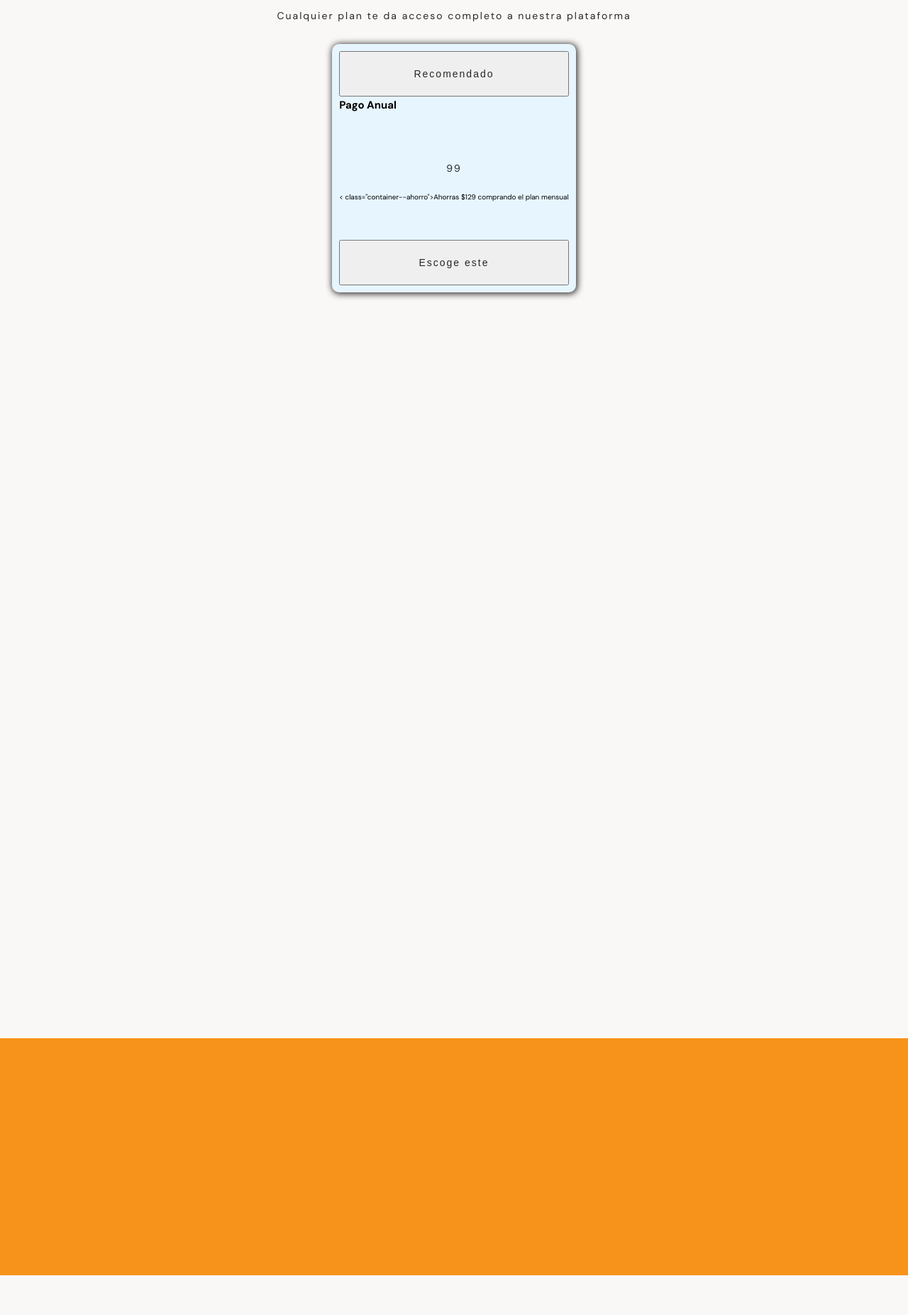
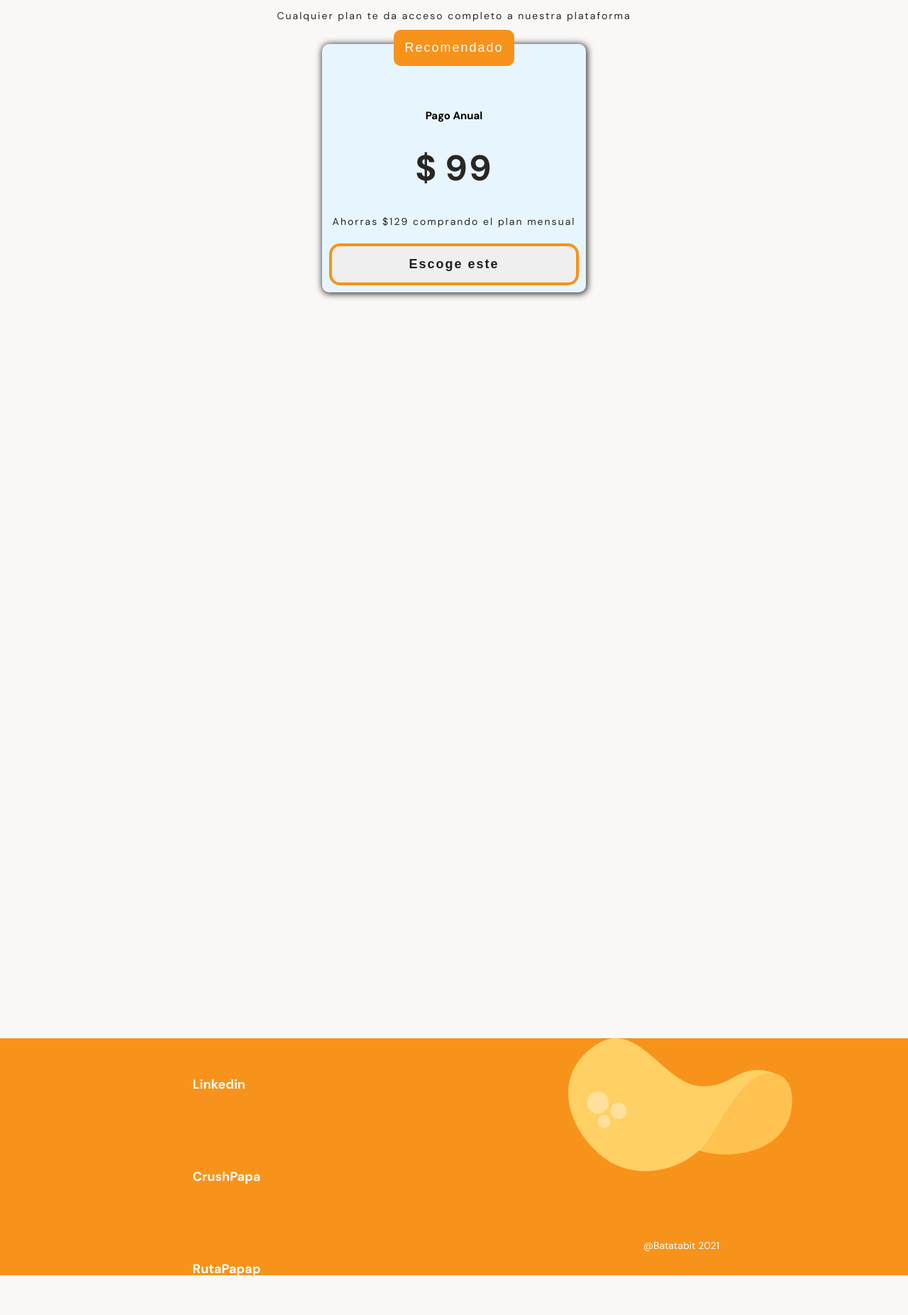
Before and after one commit to Christiano0407/git_Projects, a website: page src/html/indexApp.html in a window 1280 px wide. Shown: the part 5090-6943 px from the top of the page at 71% size. Before the commit the page ends 6887 px from the top, so only its background shows below. Drawn offline with nearby package versions, Linux system fonts and the light colour scheme; a web font is replaced by a local one.

Commit message:
batata-pre

```diff
--- a/src/css/main.css
+++ b/src/css/main.css
@@ -622,7 +622,7 @@ grid-template-areas: "logo"
     justify-self: center;
     margin: 0 auto;
     padding: 1rem;
-    text-decoration: cadetblue;
+    text-align: center;
     color: var(--Warm-black1);
     letter-spacing: .2rem;
     font-size: var(--font-sizes-sans-small);
@@ -653,24 +653,111 @@ grid-template-areas: "logo"
 }
 .container--plan__pago .container--buttom1 {
     grid-area: buttom1;
+    position: relative;
+    z-index: 1;
+    align-self: flex-start;
+    justify-self: center;
+    margin-top: -3rem;
+
+    border: none;
+    border-radius: 1rem;
+    background-color: var(--Bitcoin-orange);
+    padding: .5rem;
+}
+.container--buttom1 p {
+    color: var(--just-White);
+    font-size: var(--font-sizes-sans-normal);
 }
 .container--plan__pago .container--pagos {
   grid-area: pagos;
+  align-self: center;
+  justify-self: center;
+}
+.container--pagos h2 {
+    font-size: var(--fonts-sizes-sans-large);
+    color: var(--Warm-black);
 }
 .container--plan__pago .container--money {
  grid-area: money;
+ align-self: center;
+ justify-self: center;
+ font-size: 5rem;
+ color: var(--Warm-black1);
+ font-weight: bold;
+}
+.container--money::before {
+    content: "$";
+    margin-right: 1rem;
 }
 .container--plan__pago .container--ahorro {
  grid-area: ahorros;
+ justify-self: center;
+ align-self: center;
+ color: var(--Warm-black1);
+ font-size: var(--font-sizes-sans-small);
+ padding: .5rem;
 }
-.container--plan__pago .vontainer--buttom2 {
+
+.container--plan__pago .container--buttom2 {
     grid-area: buttom2;
+    border: var(--Bitcoin-orange) 4px solid;
+    border-radius: 1.5rem;
+    min-width: 288px;
+}
+.container--buttom2 p {
+    color: var(--Warm-black);
+    font-size: var(--font-sizes-sans-normal);
+    font-weight: bold;
 }
 
  .footer {
-    display: grid;
     min-width: 320px;
     height: 334px;
     width: 100%;
     background-color: var(--Bitcoin-orange);
+
+    display: grid;
+    grid-template-columns: repeat(2, 1fr);
+    grid-template-rows: 1fr;
+    gap: .2rem;
+
+    grid-template-areas: "social logo";
 }
+.footer--social {
+    grid-area: social;
+    width: 100%;
+    height: 100%;
+    display: grid;
+    justify-content: space-evenly;
+    align-items: center;
+}
+.footer--social p {
+    color: var(--just-White);
+    font-size: var(--font-sizes-sans-normal);
+    font-weight: bold;
+}
+.footer--logo {
+    grid-area: logo;
+    width: 100%;
+    height: 100%;
+    display: grid;
+    grid-template-rows: repeat(2, 1fr);
+    grid-template-columns: 1fr;
+
+}
+.footer--logo img {
+    width: 50%;
+    height: auto;
+    object-fit: cover;
+    align-self: center;
+    justify-self: center;
+    object-fit: cover;
+}
+.footer--logo p {
+    grid-row: 2 / 3;
+    align-self: center;
+    justify-self: center;
+    color: var(--just-White);
+    font-size: var(--font-sizes-sans-small);
+
+}
--- a/src/html/indexApp.html
+++ b/src/html/indexApp.html
@@ -119,7 +119,7 @@
                </button>
                <h2 class="container--pagos">Pago Anual</h2>
                <p class="container--money">99</p>
-               < class="container--ahorro">Ahorras $129 comprando el plan mensual</>
+               <p class="container--ahorro">Ahorras $129 comprando el plan mensual</p>
                <button class="container--buttom2">
                   <p>Escoge este</p>
                </button>
@@ -130,7 +130,15 @@
     </main>
 
     <footer class="footer">
-
+       <div class="footer--social">
+           <p class="linkedin">Linkedin</p>
+           <p class="direction">CrushPapa</p>
+           <p class="ruta">RutaPapap</p>
+       </div>
+       <div class="footer--logo">
+           <img src="../assets/icons/batata.svg" alt="">
+           <p>@Batatabit 2021</p>
+       </div>
     </footer>
 
     <script src="../js/app.js" type="module"></script>
```
